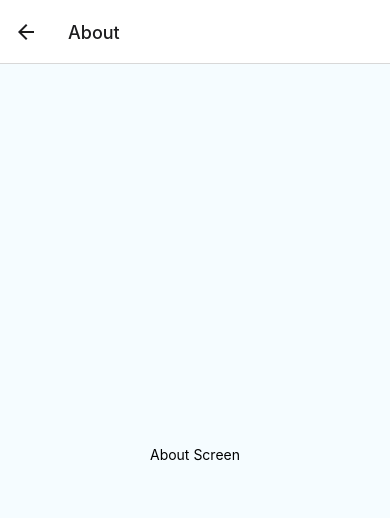
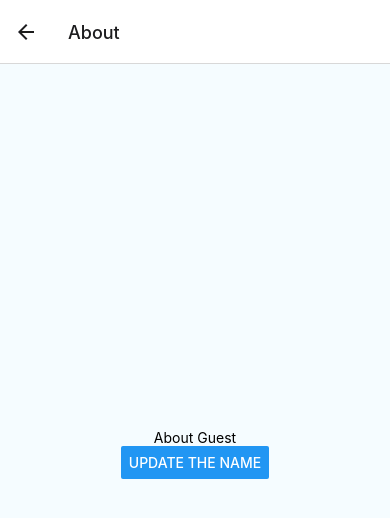
Before and after one commit to itsparasbisht/rn-starter, a React Native app: screen /About in a window 390 px wide. Shown: the top 518 px of the page. Built offline with nearby package versions, Linux system fonts and the light colour scheme.

Commit message:
passing data between screens

```diff
--- a/App.js
+++ b/App.js
@@ -10,7 +10,11 @@ export default function App() {
     <NavigationContainer>
       <Stack.Navigator initialRouteName="Home">
         <Stack.Screen name="Home" component={HomeScreen} />
-        <Stack.Screen name="About" component={AboutScreen} />
+        <Stack.Screen
+          name="About"
+          component={AboutScreen}
+          initialParams={{ name: "Guest" }}
+        />
       </Stack.Navigator>
     </NavigationContainer>
   );
--- a/screens/AboutScreen.js
+++ b/screens/AboutScreen.js
@@ -1,9 +1,15 @@
-import { View, Text, StyleSheet } from "react-native";
+import { View, Text, StyleSheet, Button } from "react-native";
 
-export default function AboutScreen() {
+export default function AboutScreen({ navigation, route }) {
+  const { name } = route.params;
+
   return (
     <View style={styles.container}>
-      <Text>About Screen</Text>
+      <Text>About {name}</Text>
+      <Button
+        title="Update the name"
+        onPress={() => navigation.setParams({ name: "John" })}
+      />
     </View>
   );
 }
--- a/screens/HomeScreen.js
+++ b/screens/HomeScreen.js
@@ -6,7 +6,7 @@ export default function HomeScreen({ navigation }) {
       <Text>Home Screen</Text>
       <Button
         title="Go to About"
-        onPress={() => navigation.navigate("About")}
+        onPress={() => navigation.navigate("About", { name: "Harry" })}
       />
     </View>
   );
```
